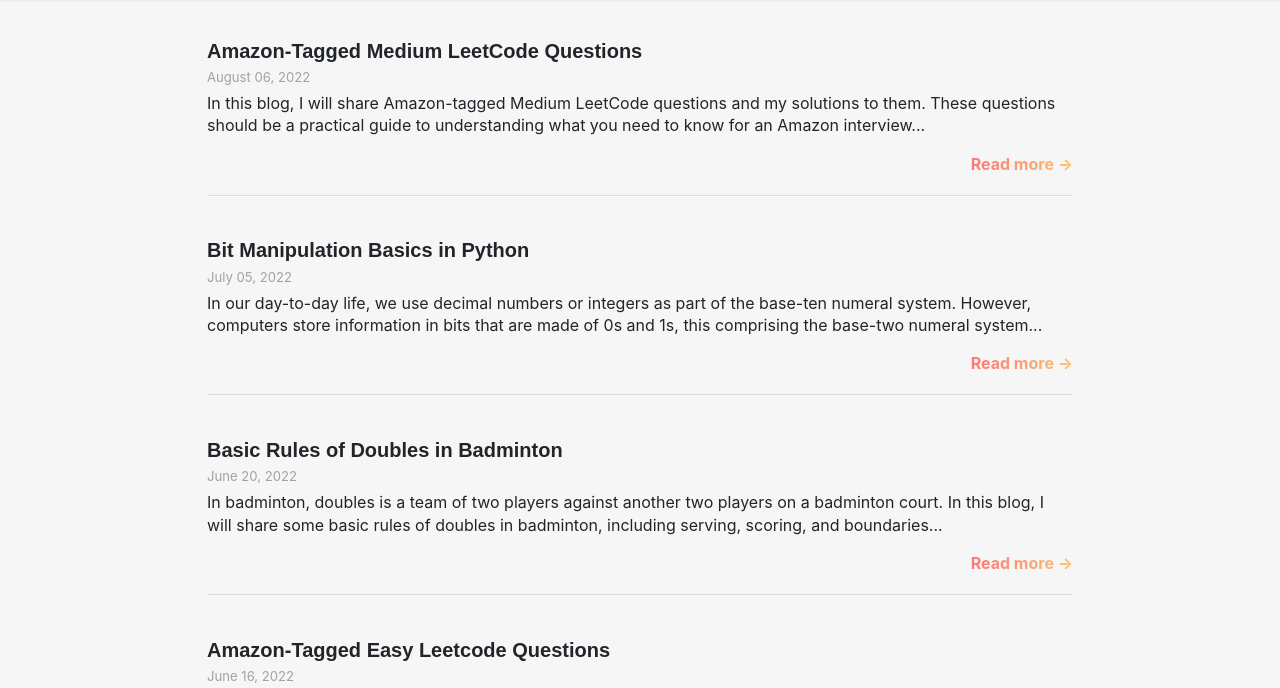
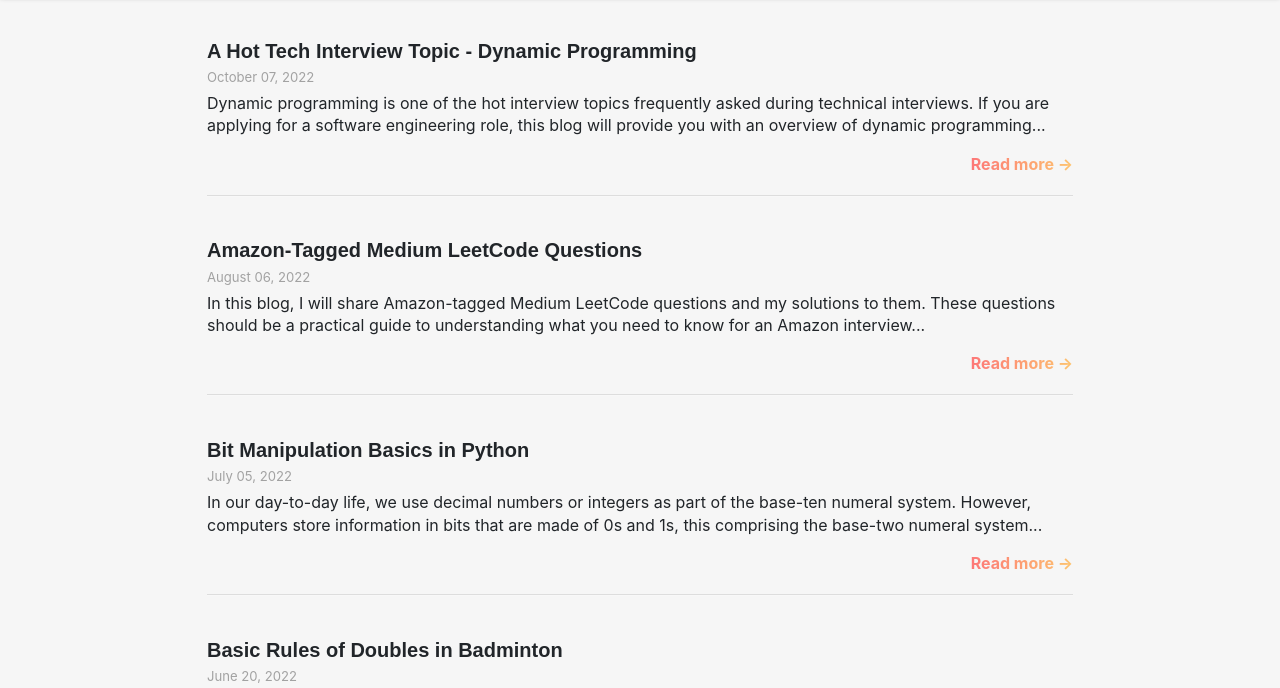
Before and after one commit to wuyaheng/Online-Resume, a plain HTML site: page blog.html in a window 1280 px wide. Shown: the part 67-755 px from the top of the page. Drawn offline with nearby package versions, Linux system fonts and the light colour scheme.

Commit message:
update blog

```diff
--- a/blog.html
+++ b/blog.html
@@ -211,6 +211,22 @@
 
 
     <div class="container mt-3 mb-2 pb-0">
+
+      <div class="row justify-content-center pt-4">
+        <div class="card">
+          <div class="card-content">
+            <h1 class="title">A Hot Tech Interview Topic - Dynamic Programming</h1>
+            <h2 class="subtitle">October 07, 2022</h2>
+            <p class="description">
+              Dynamic programming is one of the hot interview topics frequently asked during technical interviews. If you are applying for a software engineering role, this blog will provide you with an overview of dynamic programming...
+            </p>
+            <div class="cta">
+              <a href="https://wuyaheng.github.io/dynamic-programming/" target="_blank">Read more &rarr;</a>
+            </div>
+          </div>
+        </div>
+      </div>
+      <hr>
 
       <div class="row justify-content-center pt-4">
         <div class="card">
```
